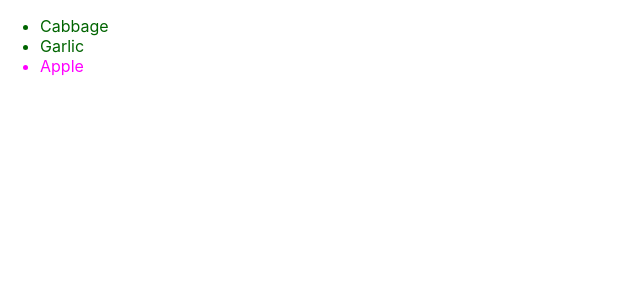
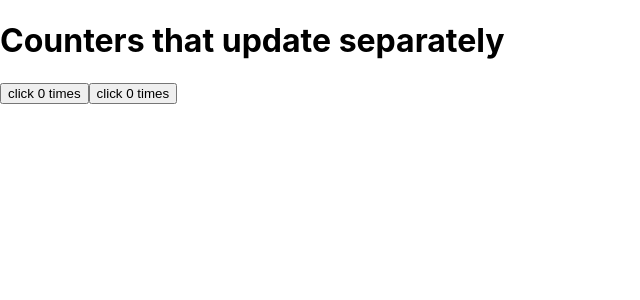
Before and after one commit to omodtung/React, a React (Create React App) app: page / in a window 1280 px wide. Shown: the top 300 px of the page, without its empty margins (0-640 px from the left). Built offline with nearby package versions, Linux system fonts and the light colour scheme.

Commit message:
updating the Screen

```diff
--- a/src/App.js
+++ b/src/App.js
@@ -1,5 +1,6 @@
 import logo from "./logo.svg";
 import "./App.css";
+import { useState } from "react";
 
 const user = {
   name: " The Tung",
@@ -12,7 +13,41 @@
   { title: "Apple", isFruit: true, id: 3 },
 ];
 
-function App() {
+
+function App()
+{
+  return(
+    <div>
+    <h1>Counters that update separately</h1>
+    <MyButton />
+    <MyButton />
+    </div>
+  );
+}
+
+function MyButton()
+{
+  const [count ,setCount] =useState(0);
+  function handleClick ()
+  {
+    setCount(count +1 );
+
+  }
+
+
+
+return(
+<button onClick={handleClick}>
+  click {count} times
+</button>
+
+);
+
+
+
+}
+
+function App3() {
   const listItem = products.map((product) => (
     <li
       key={product.id}
```
